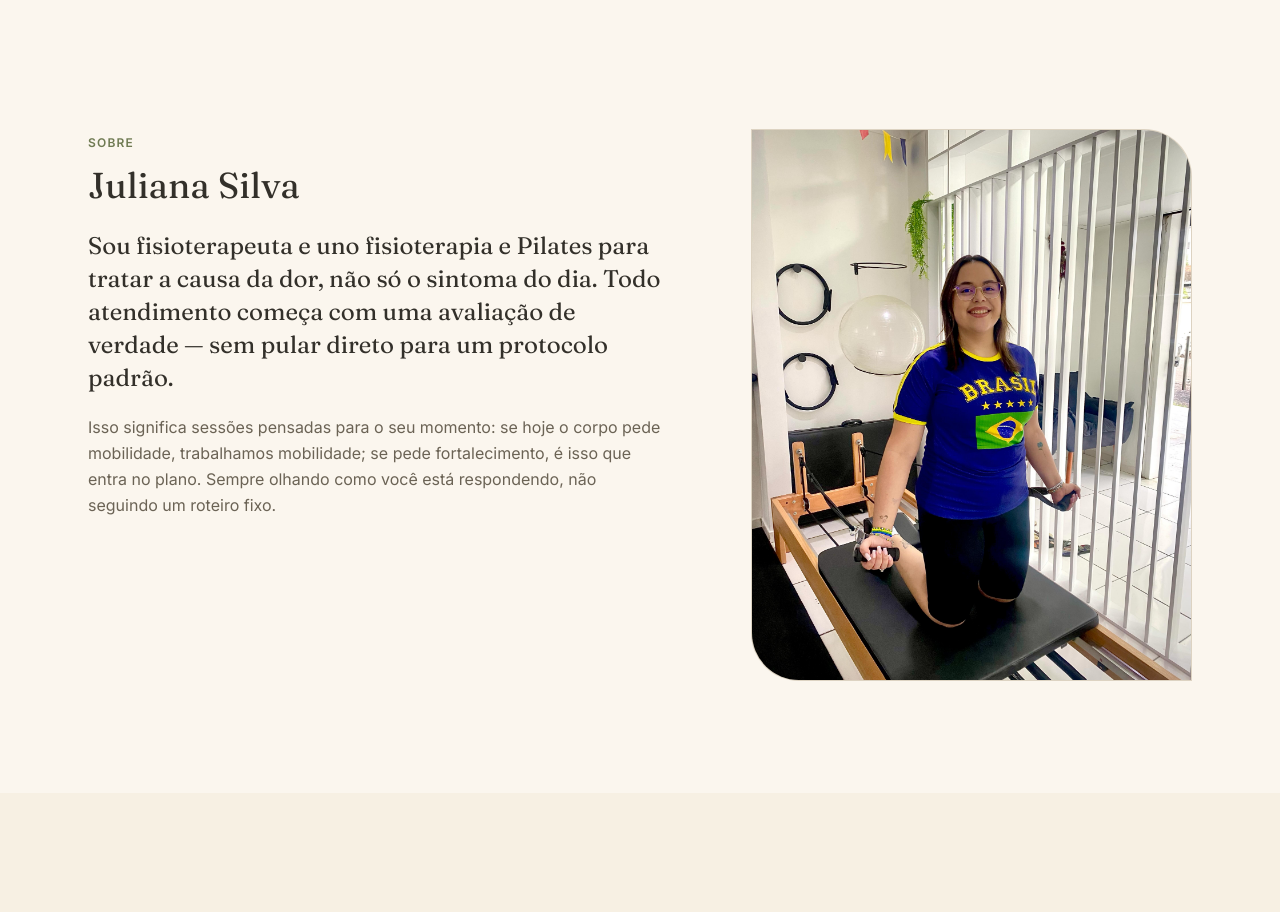
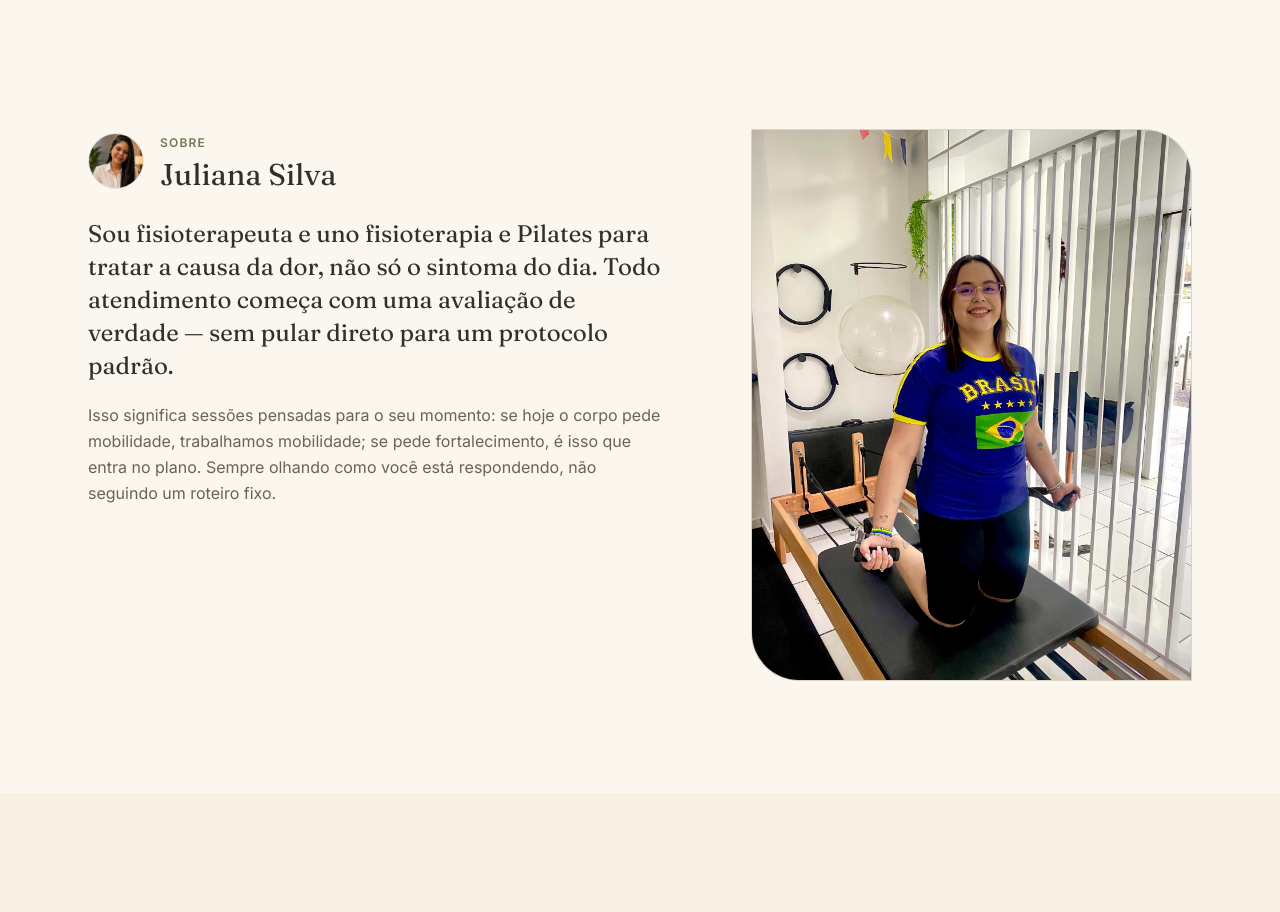
Before and after one commit to KennzyCardoso/Juliana-Silva-Fisioterapia-e-Pilates, a Next.js app: page / in a window 1280 px wide. Shown: the part 800-1712 px from the top of the page. Built offline with nearby package versions, Linux system fonts and the light colour scheme.

Commit message:
Adicionar avatar da Juliana na seção Sobre
Foto de perfil real (baixa resolução, 150x150) usada em tamanho de
assinatura ao lado do nome, mantendo a foto grande de ação no studio
como imagem principal da seção.

```diff
--- a/components/About.jsx
+++ b/components/About.jsx
@@ -6,12 +6,23 @@ export default function About() {
     <section id="sobre" className="mx-auto max-w-6xl px-6 py-20 md:py-28">
       <div className="grid md:grid-cols-12 gap-12 md:gap-8 items-start">
         <div className="md:col-span-7">
-          <span className="text-xs uppercase tracking-widest text-olive font-semibold">
-            Sobre
-          </span>
-          <h2 className="font-display text-3xl md:text-4xl text-ink mt-3">
-            Juliana Silva
-          </h2>
+          <div className="flex items-center gap-4">
+            <Image
+              src="/juliana-avatar.jpg"
+              alt="Juliana Silva"
+              width={150}
+              height={150}
+              className="w-14 h-14 rounded-full object-cover border border-ink/10"
+            />
+            <div>
+              <span className="text-xs uppercase tracking-widest text-olive font-semibold">
+                Sobre
+              </span>
+              <h2 className="font-display text-2xl md:text-3xl text-ink mt-1">
+                Juliana Silva
+              </h2>
+            </div>
+          </div>
           {about.paragraphs.map((paragraph, i) => (
             <p
               key={i}
```
Also changed, not shown: public/juliana-avatar.jpg (added).
